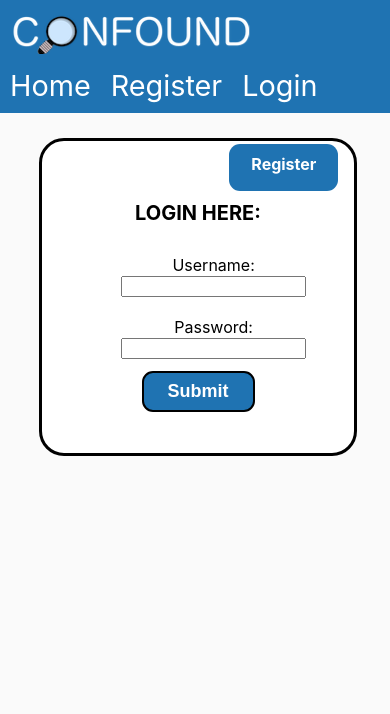
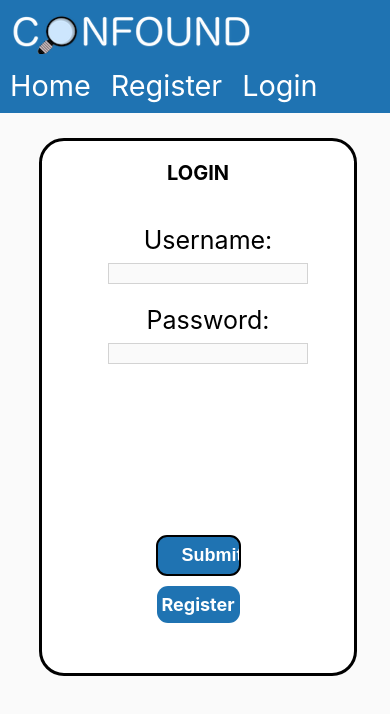
Before and after one commit to Mendeley/grads19-weblet, a React (Create React App) app: page /users/login in a window 390 px wide. Shown: the top 714 px of the page. Built offline with nearby package versions, Linux system fonts and the light colour scheme.

Commit message:
GP19-181: new design and mobile features

```diff
--- a/src/Conference/AddConferenceForm.jsx
+++ b/src/Conference/AddConferenceForm.jsx
@@ -4,6 +4,7 @@ import { withCookies } from "react-cookie";
 import Input from "../Input";
 import { createNewConference } from "../api";
 import { StyledSubmit, StyledAddForm } from "../StyledFormComponents";
+import styled from "styled-components";
 
 export const AddConferenceForm = ({ allCookies = {} }) => {
   let history = useHistory();
@@ -31,6 +32,13 @@ export const AddConferenceForm = ({ allCookies = {} }) => {
       history.push("/");
     } catch (error) { }
   };
+
+  const StyledPadding = styled.div`
+    padding-bottom: 40px;
+  @media only screen and (max-width:1100px){
+  padding-bottom: 50px;
+  }
+ `
 
   return (
     <form
@@ -85,22 +93,7 @@ export const AddConferenceForm = ({ allCookies = {} }) => {
           maxLength="20"
         />
       </StyledAddForm>
-      <br></br>
-      <br></br>
-      <br></br>
-      <br></br>
-      <br></br>
-      <br></br>
-      <br></br>
-      <br></br>
-      <br></br>
-      <br></br>
-      <br></br>
-      <br></br>
-      <br></br>
-      <br></br>
-      <br></br>
-
+      <StyledPadding></StyledPadding>
       <StyledSubmit type="submit" value="Submit" />
 
     </form>
--- a/src/Conference/ConferenceDetails.jsx
+++ b/src/Conference/ConferenceDetails.jsx
@@ -20,52 +20,57 @@ import {
 
 export const StyledEditLink = styled(Link)`
   display: block;
-  height: 10.5%;
+  height: 8%;
   width: 7%;
   color: black;
   text-decoration: none;
+  text-align: center;
+  display: inline-block;
   background-color: #1F73B2;
   color: white;
   font-weight: bold;
   line-height: 40px;
   border-radius: 11px;
   position: absolute;
-  bottom: 12%;
-  right: 20%;
+  bottom: 7%;
+  right: 47%;
 
 
   @media only screen and (max-width:1100px){
   display: block;
-  height: 10%;
-  width: 20%;
+  height: 4.5%;
+  width: 25%;
   color: black;
   text-decoration: none;
+  text-align: center;
+  display: inline-block;
   background-color: #1F73B2;
   color: white;
   font-weight: bold;
+  font-size: 18px;
   line-height: 40px;
   border-radius: 11px;
   position: absolute;
-  bottom: 2%;
-  right: 35%;
+  bottom: 2.2%;
+  right: 55%;
   }
 `;
 
 export const StyledDeleteButton = styled(Button)`
   border-style: solid;
   display: block;
-  height: 11%;
-  width: 7%;
+  height: 8.5%;
+  width: 9%;
   font-weight: bold;
-  font-size: 17px;
+  font-size: 25px;
   background-color: #1F73B2;
   color: white;
   line-height: 40px;
   border-radius: 11px;
   position: absolute;
   margin: auto;
-  bottom: 12%;
-  right: 10%;
+  bottom: 7%;
+  right: 36%;
   text-align: center;
   line-height: 0%;
 
@@ -73,10 +78,10 @@ export const StyledDeleteButton = styled(Button)`
   @media only screen and (max-width:1100px){
   border-style: solid;
   display: block;
-  height: 10%;
-  width: 24%;
+  height: 5%;
+  width: 31%;
   font-weight: bold;
-  font-size: 15px;
+  font-size: 18px;
   background-color: #1F73B2;
   color: white;
   line-height: 40px;
@@ -84,42 +89,51 @@ export const StyledDeleteButton = styled(Button)`
   position: absolute;
   margin: auto;
   bottom: 2%;
-  right: 8%;
+  right: 20%;
   }
 `;
 
 export const StyledInterestButton = styled(Button)`
   border-style: solid;
   display: block;
-  height: 11%;
+  height: 8.5%;
   width: 11%;
   font-weight: bold;
-  font-size: 17px;
+  font-size: 25px;
   background-color: #1F73B2;
   color: white;
   line-height: 40px;
   border-radius: 11px;
   position: absolute;
-  bottom: 12%;
-  right: 30%;
+  bottom: 7%;
+  right: 56%;
   text-align: center;
   line-height: 0%;
+
 
   @media only screen and (max-width:1100px){
   border-style: solid;
   display: block;
-  height: 10%;
-  width: 40%;
+  height: 5%;
+  width: 48%;
   font-weight: bold;
-  font-size: 15px;
+  font-size: 18px;
   background-color: #1F73B2;
   color: white;
   border-radius: 11px;
   position: absolute;
-  bottom: 2%;
-  right: 58%;
+  bottom: 8%;
+  right:27%;
   }
 `;
+
+export const StyledPadding = styled.div`
+ padding-top: 30px;
+   @media only screen and (max-width:1100px){
+    padding-top: 60px;
+  }
+ `;
+
 
 export const ConferenceDetails = ({
   conference,
@@ -195,10 +209,7 @@ export const ConferenceDetails = ({
         <p className="time">{getTimestring(date)}</p>
         <p className="city">{city}</p>
         <p className="description">{description}</p>
-        <br></br>
-        <br></br>
-        <br></br>
-
+        <StyledPadding></StyledPadding>
         {token && (
           <>
             {!userInterested ? (
@@ -214,6 +225,7 @@ export const ConferenceDetails = ({
 						</StyledDeleteButton>
           </>
         )}
+
       </StyledCard>
     </StyledForm>
   );
--- a/src/Conference/UpdateConference.jsx
+++ b/src/Conference/UpdateConference.jsx
@@ -2,6 +2,7 @@ import React from "react";
 import { useHistory } from "react-router-dom";
 import { useCookies } from "react-cookie";
 import { cookieName } from "../Constants/Cookies";
+import styled from "styled-components";
 import Input from "../Input";
 import { updateConferenceById } from "../api";
 import {
@@ -9,7 +10,7 @@ import {
   StyledForm,
   StyledCard,
   StyledSaveSubmit,
-  StyledAddForm
+  StyledAddForm,
 } from "../StyledFormComponents";
 
 const UpdateForm = ({
@@ -51,11 +52,17 @@ const UpdateForm = ({
     }
   };
 
+  const StyledPadding = styled.div`
+  padding-bottom: 100px;
+  @media only screen and (max-width:1100px){
+  padding-bottom: 10px;
+  }
+ `
   return (
     <StyledForm>
       <StyledCard>
 
-        <StyledCardHeading>Edit a conference:</StyledCardHeading>
+        <StyledCardHeading>Edit a conference</StyledCardHeading>
         <form
           onSubmit={ev => {
             ev.preventDefault();
@@ -108,23 +115,7 @@ const UpdateForm = ({
               maxLength="20"
             />
           </StyledAddForm>
-          <br></br>
-          <br></br>
-          <br></br>
-          <br></br>
-          <br></br>
-          <br></br>
-          <br></br>
-          <br></br>
-          <br></br>
-          <br></br>
-          <br></br>
-          <br></br>
-          <br></br>
-          <br></br>
-          <br></br>
-          <br></br>
-          <br></br>
+          <StyledPadding></StyledPadding>
           <StyledSaveSubmit type="submit" value="Save" />
         </form>
 
--- a/src/Input.jsx
+++ b/src/Input.jsx
@@ -3,13 +3,26 @@ import styled from "styled-components";
 
 const StyledInput = styled.div`
   padding: 10px;
+  width: 100%;
+  input{
+    font-size:20px;
+    border: 1px solid #D3D3D3;
+    text-align: center;
+    width: 800px;
+    box-sizing: border-box;
+    background-color: #FAFAFA;
+    @media only screen and (max-width:1100px){
+      font-size:15px;
+      width: 200px;
+  }
+}
+
 `;
 
-//Use
-//<Input label="name:" type="text" etc />
 const Input = ({ label, type, value, onChange, ...props }) => (
   <StyledInput>
     <label>{label}</label>
+    <br></br>
     <input type={type} value={value} onChange={onChange} {...props} />
   </StyledInput>
 );
--- a/src/Navbar.jsx
+++ b/src/Navbar.jsx
@@ -6,6 +6,8 @@ import { cookieOptions, cookieName } from "./Constants/Cookies";
 import Button from "./Button";
 import { logoutUser } from "./api";
 import Logo from './ConFoundLogo.png';
+
+
 
 export const StyledNavbar = styled.nav`
   background: #1F73B2;
@@ -38,7 +40,6 @@ export const StyledButton = styled(Button)`
   border: none;
   font-size: 180%;
   text-decoration: none;
-
 `;
 
 export const Navbar = ({ cookies, allCookies = {} }) => {
@@ -62,7 +63,7 @@ export const Navbar = ({ cookies, allCookies = {} }) => {
         <img
           src={Logo}
           alt="ConFound Logo"
-          usemap="#logo"
+          useMap="#logo"
         />
         <map name="logo">
           <area shape="rect" coords="0,0,1000,1000" href="/" alt="Home"></area>
--- /dev/null
+++ b/src/Option.jsx
@@ -0,0 +1,15 @@
+import React from "react";
+import styled from "styled-components";
+
+const StyledOption = styled.div`
+}
+
+`;
+
+const Option = ({ key, value }) => (
+    <StyledOption>
+        <option key={key} value={value} />
+    </StyledOption>
+);
+
+export default Option;
--- a/src/StyledFormComponents.js
+++ b/src/StyledFormComponents.js
@@ -11,6 +11,8 @@ const StyledForm = styled.div`
   flex-wrap: wrap;
   justify-content: space-evenly;
   padding-bottom: 50px;
+  font-size: 25px;
+
 `;
 
 const StyledCardHeading = styled.h3`
@@ -63,6 +65,8 @@ const StyledCard = styled.div`
   flex-wrap: wrap;
   justify-content: space-evenly;
   padding-bottom: 50px;
+  padding-left: 60px;
+  padding-right: 60px;
 
   @media only screen and (max-width:600px){
   width: ${({ profileCard }) => (profileCard ? `70%` : `100%`)};
@@ -73,12 +77,8 @@ const StyledCard = styled.div`
   border-color: black;
   border-radius: 25px;
   background: #FFFFFF;
-  transition: 0.3s;
-  :hover {
-    box-shadow: 0 8px 16px 0 rgba(0, 0, 0, 0.2);
-  }
-  padding: 0  ;
-  padding-bottom: 35px;
+  padding: 0;
+  padding-bottom: 50px;
 
   }
 `;
@@ -154,7 +154,46 @@ const StyledSubmit = styled.input`
   text-decoration: none;
   font-size: 18px;
   font-weight: bold;
-  margin: 6px 4px;
+  margin: auto;
+  display: flex;
+  justify-content: center;
+      width: 110px;
+
+
+  @media only screen and (min-width: 600px) and (max-width:1100px){
+    display: block;
+    text-decoration: none;
+    background-color: #1F73B2;
+    color: white;
+    border-radius: 11px;
+    padding: 8px 24px;
+    text-decoration: none;
+    font-size: 18px;
+    font-weight: bold;
+    margin: 6px 4px;
+    margin: auto;
+    display: flex;
+    justify-content: center;
+    width: 90px;
+  }
+
+    @media only screen and (max-width:600px){
+
+    display: block;
+    text-decoration: none;
+    background-color: #1F73B2;
+    color: white;
+    border-radius: 11px;
+    padding: 8px 24px;
+    text-decoration: none;
+    font-size: 18px;
+    font-weight: bold;
+    margin: 6px 4px;
+    margin: auto;
+    display: flex;
+    justify-content: center;
+    width: 85px;
+  }
   `
 
 const StyledAddForm = styled.div`
@@ -162,39 +201,20 @@ const StyledAddForm = styled.div`
   align-items: start;
   flex-direction: column;
   justify-content: center;
-  position: absolute;
-  left: 40%;
 
   @media only screen and (max-width:1100px){
     display: flex;
-    align-items: start;
     flex-direction: column;
     justify-content: center;
-    position: absolute;
-    left: 10%;
+
   }
 
 
   `
 
 const StyledSearchForm = styled.div`
-  display: flex;
-  align-items: start;
-  flex-direction: flex-start;
-  justify-content: center;
-  position: absolute;
-  left: 40.5%;
-  @media only screen and (max-width:1100px){
-    display: flex;
-    flex-wrap: wrap;
-    align-items: start;
-    flex-direction: flex-start;
-    justify-content: center;
-    position: absolute;
-    left: 11.5%;
-
-  }
-
+  display: inline-grid;
+  justify-items: center;
   `
 
 export { StyledCardHeading, StyledCardText, StyledForm, StyledCard, StyledCancelSubmit, StyledSaveSubmit, StyledSubmit, StyledAddForm, StyledSearchForm };
--- a/src/User/LoginForm.jsx
+++ b/src/User/LoginForm.jsx
@@ -15,52 +15,69 @@ import {
 
 export const StyledLink = styled(Link)`
     display: block;
-  height: 15%;
-  width: 10%;
-  color: black;
     text-decoration: none;
     background-color: #1F73B2;
     color: white;
+    border-radius: 11px;
+    padding: 8px 24px;
+    text-decoration: none;
+    font-size: 18px;
     font-weight: bold;
-  line-height: 40px;
-  border-radius: 11px;
-  position: absolute;
-  top: 6%;
-  right: 2%;
+    margin: 6px 4px;
+    margin: auto;
+    display: flex;
+    justify-content: center;
+    width: 60px;
+
 
   @media only screen and (min-width: 600px) and (max-width:1100px){
     display: block;
-    height: 13%;
-    width: 20%;
-    color: black;
     text-decoration: none;
     background-color: #1F73B2;
     color: white;
+    border-radius: 11px;
+    padding: 8px 24px;
+    text-decoration: none;
+    font-size: 18px;
     font-weight: bold;
-    line-height: 40px;
-    border-radius: 11px;
-    position: absolute;
-    top: 3%;
-    right: 4%;
+    margin: 6px 4px;
+    margin: auto;
+    display: flex;
+    justify-content: center;
+    width: 45px;
   }
 
     @media only screen and (max-width:600px){
+
     display: block;
-    height: 15%;
-    width: 35%;
-    color: black;
     text-decoration: none;
     background-color: #1F73B2;
     color: white;
+    border-radius: 11px;
+    padding: 8px 24px;
+    text-decoration: none;
+    font-size: 18px;
     font-weight: bold;
-    line-height: 40px;
-    border-radius: 11px;
-    position: absolute;
-    top: 1%;
-    right: 5%;
+    margin: 6px 4px;
+    margin: auto;
+    display: flex;
+    justify-content: center;
+    width: 35px;
   }
 `;
 
+const StyledPadding = styled.div`
+  padding-bottom: 100px;
+  @media only screen and (max-width:1100px){
+  padding-top: 10px;
+  padding-bottom: 150px;
+  }
+ `
+
+const StyledSpace = styled.div`
+  padding-top: 10px;
+  padding-bottom: 10px;
+ `
 
 const LoginForm = () => {
   const [, setCookie] = useCookies([cookieName]);
@@ -95,11 +112,9 @@ const LoginForm = () => {
   return (
     <StyledForm>
       <StyledCard>
-        <StyledLink to={`/users/register`}>Register</StyledLink>
-        <br></br>
-        <br></br>
-        <StyledCardHeading>Login here:</StyledCardHeading>
+        <StyledCardHeading>Login</StyledCardHeading>
         <form onSubmit={onSubmit}>
+          <StyledPadding>
             <StyledAddForm>
               <Input
                 label="Username: "
@@ -120,14 +135,11 @@ const LoginForm = () => {
                 maxLength="16"
               />
             </StyledAddForm>
-          <br></br>
-          <br></br>
-          <br></br>
-          <br></br>
-          <br></br>
-          <br></br>
-
+          </StyledPadding>
+          <StyledSpace>
             <StyledSubmit type="submit" value="Submit" />
+          </StyledSpace>
+          <StyledLink to={`/users/register`}>Register</StyledLink>
         </form>
       </StyledCard>
     </StyledForm>
--- a/src/User/RegistrationForm.jsx
+++ b/src/User/RegistrationForm.jsx
@@ -1,8 +1,9 @@
 import React, { useState, useEffect } from "react";
 import { useHistory } from "react-router-dom";
-import { DebounceInput } from "react-debounce-input";
 import Input from "../Input";
+import Option from "../Option";
 import { createNewUser, getSearchResults } from "../api";
+import styled from "styled-components";
 import {
   StyledCardHeading,
   StyledForm,
@@ -46,6 +47,7 @@ const RegistrationForm = () => {
   const handleChange = event => {
     const { name, value } = event.target;
     setUser({ ...user, [name]: value });
+    console.log({ value })
   };
 
   const submitForm = async () => {
@@ -63,11 +65,33 @@ const RegistrationForm = () => {
     ev.preventDefault();
     submitForm();
   };
+
+
+  const StyledPadding = styled.div`
+  padding-top: 35px;
+  padding-bottom: 50px;
+  @media only screen and (max-width:1100px){
+  padding-top: 60px;
+  padding-bottom: 10px;
+  }
+ `
+
+  const StyledDropDown = styled.div`
+  position: absolute;
+  top: 60%;
+  left: 45%;
+  @media only screen and (max-width:1100px){
+    position: absolute;
+    top: 60%;
+    left: 23%;
+  }
+ `
   return (
     <StyledForm>
       <StyledCard>
         <StyledCardHeading>add a new user</StyledCardHeading>
         <form onSubmit={onSubmit}>
+
           <StyledAddForm>
             <Input
               label="First Name: "
@@ -108,27 +132,17 @@ const RegistrationForm = () => {
               maxLength="100"
             />
           </StyledAddForm>
-          <br></br>
-          <br></br>
-          <br></br>
-          <br></br>
-          <br></br>
-          <br></br>
-          <br></br>
-          <br></br>
-          <br></br>
-          <br></br>
-          <br></br>
-          <br></br>
-          <br></br>
+
           <StyledSearchForm>
-            <label>Manager: </label>
-            <DebounceInput
+            <Input
+              label="Manager: "
               minLength={3}
               debounceTimeout={500}
               onChange={handleSearch}
+
             />
-            <br></br>
+            {/* <StyledDropDown> */}
+
             <select onChange={handleChange} name="managerId" defaultValue={null}>
               <option value={null}>---- select manager ----</option>
               {searchResults.map(user => (
@@ -137,9 +151,10 @@ const RegistrationForm = () => {
                 </option>
               ))}
             </select>
+
+            {/* </StyledDropDown> */}
           </StyledSearchForm>
-          <br></br>
-          <br></br>
+          <StyledPadding>
             <StyledAddForm>
               <Input
                 label="Username: "
@@ -164,13 +179,7 @@ const RegistrationForm = () => {
                 maxLength="16"
               />
             </StyledAddForm>
-          <br></br>
-          <br></br>
-          <br></br>
-          <br></br>
-          <br></br>
-          <br></br>
-          <br></br>
+          </StyledPadding>
           <StyledSubmit type="submit" value="Submit" />
         </form>
       </StyledCard>
--- a/src/User/UpdateProfile.jsx
+++ b/src/User/UpdateProfile.jsx
@@ -2,6 +2,7 @@ import React, { useState } from "react";
 import { useHistory } from "react-router-dom";
 import { toast } from "react-toastify";
 import Input from "../Input";
+import styled from "styled-components";
 import {
   StyledForm,
   StyledAddForm,
@@ -51,6 +52,13 @@ const UpdateProfile = ({
     } else cancelUserUpate();
   };
 
+  const StyledPadding = styled.div`
+   padding-bottom: 80px;
+  @media only screen and (max-width:1100px){
+  padding-bottom: 55px;
+  }
+ `
+
   return (
     <StyledForm>
       <StyledCard>
@@ -88,20 +96,7 @@ const UpdateProfile = ({
               required
             />
           </StyledAddForm>
-          <br></br>
-          <br></br>
-          <br></br>
-          <br></br>
-          <br></br>
-          <br></br>
-          <br></br>
-          <br></br>
-          <br></br>
-          <br></br>
-          <br></br>
-          <br></br>
-          <br></br>
-          <br></br>
+          <StyledPadding></StyledPadding>
           <StyledSaveSubmit type="submit" value="Save" />
           <StyledCancelSubmit type="button" value="Cancel" onClick={cancelUserUpate} />
         </form>
```
Lines whose indentation alone changed are shown as unchanged.
